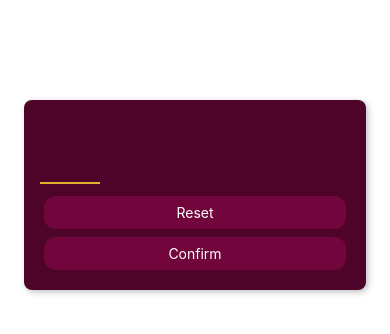
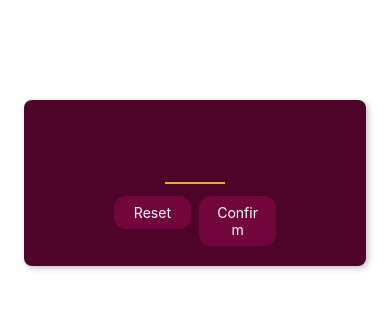
Before and after one commit to sejungkwak/react_native_GuessNumber, a React Native app: screen / in a window 390 px wide. Shown: the top 334 px of the page. Built offline with nearby package versions, Linux system fonts and the light colour scheme.

Commit message:
style: style the button layout

```diff
--- a/screens/StartGameScreen.js
+++ b/screens/StartGameScreen.js
@@ -4,14 +4,20 @@ import PrimaryButton from "../components/PrimaryButton";
 
 function StartGameScreen() {
     return (
-        <View style={ styles.inputContainer }>
-            <TextInput style={ styles.numberInput }
-                       keyboardType={ "number-pad" }
-                       autoCapitalize={ "none" }
-                       autoCorrect={ false }
-                       maxLength={ 2 } />
-            <PrimaryButton>Reset</PrimaryButton>
-            <PrimaryButton>Confirm</PrimaryButton>
+        <View style={styles.inputContainer}>
+            <TextInput style={styles.numberInput}
+                       keyboardType={"number-pad"}
+                       autoCapitalize={"none"}
+                       autoCorrect={false}
+                       maxLength={2} />
+            <View style={styles.buttonsContainer}>
+                <View style={styles.buttonContainer}>
+                    <PrimaryButton>Reset</PrimaryButton>
+                </View>
+                <View style={styles.buttonContainer}>
+                    <PrimaryButton>Confirm</PrimaryButton>
+                </View>
+            </View>
         </View>
     )
 }
@@ -20,6 +26,7 @@ export default StartGameScreen;
 
 const styles = StyleSheet.create({
     inputContainer: {
+        alignItems: "center",
         marginTop: 100,
         marginHorizontal: 24,
         borderRadius: 8,
@@ -41,5 +48,11 @@ const styles = StyleSheet.create({
         fontSize: 32,
         fontWeight: 'bold',
         color: '#ddb52f',
+    },
+    buttonsContainer: {
+        flexDirection: "row",
+    },
+    buttonContainer: {
+        flex: 1,
     }
 })
```
